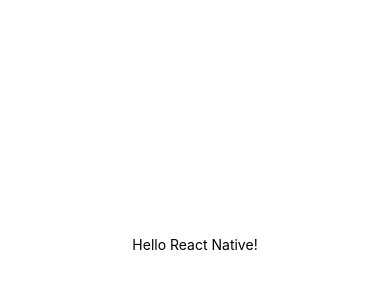
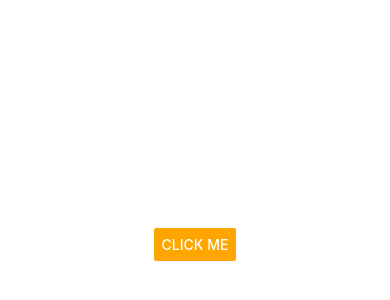
Before and after one commit to NaviTech11/DoneWithIt, a React Native app: screen / in a window 390 px wide. Shown: the part 178-478 px from the top of the page. Built offline with nearby package versions, Linux system fonts and the light colour scheme.

Commit message:
Button and Alert

```diff
--- a/App.js
+++ b/App.js
@@ -1,13 +1,16 @@
-import { StatusBar } from 'expo-status-bar';
 import React from 'react';
-import { StyleSheet, Text, View } from 'react-native';
+import { StyleSheet, Button, SafeAreaView } from 'react-native';
 
 export default function App() {
+
   return (
-    <View style={styles.container}>
-      <Text>Hello React Native!</Text>
-      <StatusBar style="auto" />
-    </View>
+    <SafeAreaView style={styles.container}>
+      <Button
+        title="Click Me"
+        onPress={() => alert("Button Tapped")}
+        color="orange"
+      />
+    </SafeAreaView>
   );
 }
 
@@ -15,7 +18,7 @@
   container: {
     flex: 1,
     backgroundColor: '#fff',
-    alignItems: 'center',
-    justifyContent: 'center',
+    justifyContent: "center",
+    alignItems: "center",
   },
 });
```
